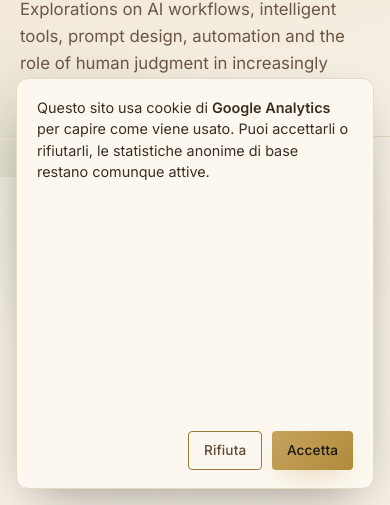
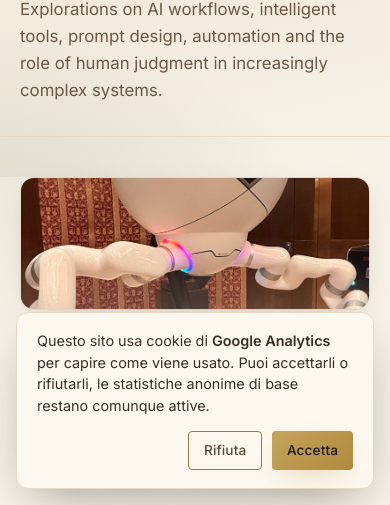
Before and after one commit to dmstanciu-commits/full-life-expedition-, an Eleventy site: page src/ai.njk in a window 390 px wide. Shown: the part 339-844 px from the top of the page. Built offline with nearby package versions, Linux system fonts and the light colour scheme; Eleventy itself is replaced by a stand-in of ours; files that its build step writes are made by us from their sources; no server answers.

Commit message:
Fix cookie banner: hide on accept (CSS [hidden] override) + compact mobile layout + iOS safe-area

```diff
--- a/src/_includes/base.njk
+++ b/src/_includes/base.njk
@@ -73,11 +73,12 @@
   </div>
  </div>
  <style>
-  .cookie-banner{position:fixed;left:1rem;right:1rem;bottom:1rem;z-index:9999;max-width:680px;margin:0 auto;background:var(--paper,#FCF8F0);color:var(--text,#3A2E22);border:1px solid var(--border-soft,rgba(26,23,20,.12));border-radius:12px;box-shadow:0 18px 50px -18px rgba(26,23,20,.45);padding:1.1rem 1.25rem;display:flex;gap:.9rem 1.25rem;align-items:center;flex-wrap:wrap;justify-content:space-between;font-family:var(--sans,"Inter",sans-serif)}
+  .cookie-banner{position:fixed;left:1rem;right:1rem;bottom:1rem;bottom:calc(1rem + env(safe-area-inset-bottom,0px));z-index:9999;max-width:680px;margin:0 auto;background:var(--paper,#FCF8F0);color:var(--text,#3A2E22);border:1px solid var(--border-soft,rgba(26,23,20,.12));border-radius:12px;box-shadow:0 18px 50px -18px rgba(26,23,20,.45);padding:1.1rem 1.25rem;display:flex;gap:.9rem 1.25rem;align-items:center;flex-wrap:wrap;justify-content:space-between;font-family:var(--sans,"Inter",sans-serif)}
+  .cookie-banner[hidden]{display:none!important}
   .cookie-banner__text{font-size:.9rem;line-height:1.5;margin:0;flex:1 1 320px}
   .cookie-banner__btns{display:flex;gap:.6rem;flex:0 0 auto}
   .cookie-banner .btn{padding:.55em 1.1em;font-size:.85rem;cursor:pointer}
-  @media(max-width:520px){.cookie-banner{flex-direction:column;align-items:stretch}.cookie-banner__btns{justify-content:flex-end}}
+  @media(max-width:560px){.cookie-banner{flex-direction:column;align-items:stretch;gap:.9rem}.cookie-banner__text{flex:0 0 auto}.cookie-banner__btns{justify-content:flex-end}}
  </style>
  <script>
   (function(){
```
